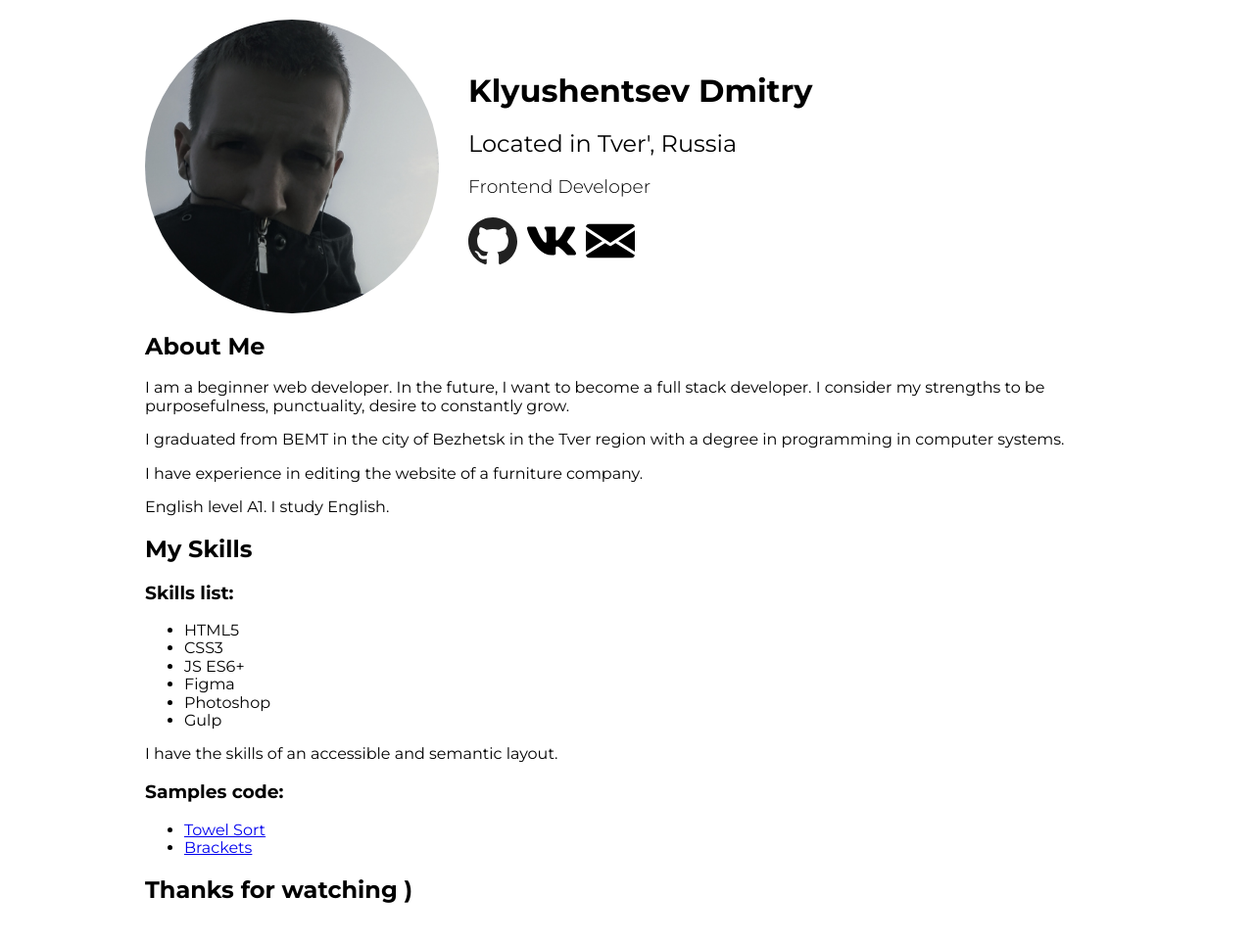
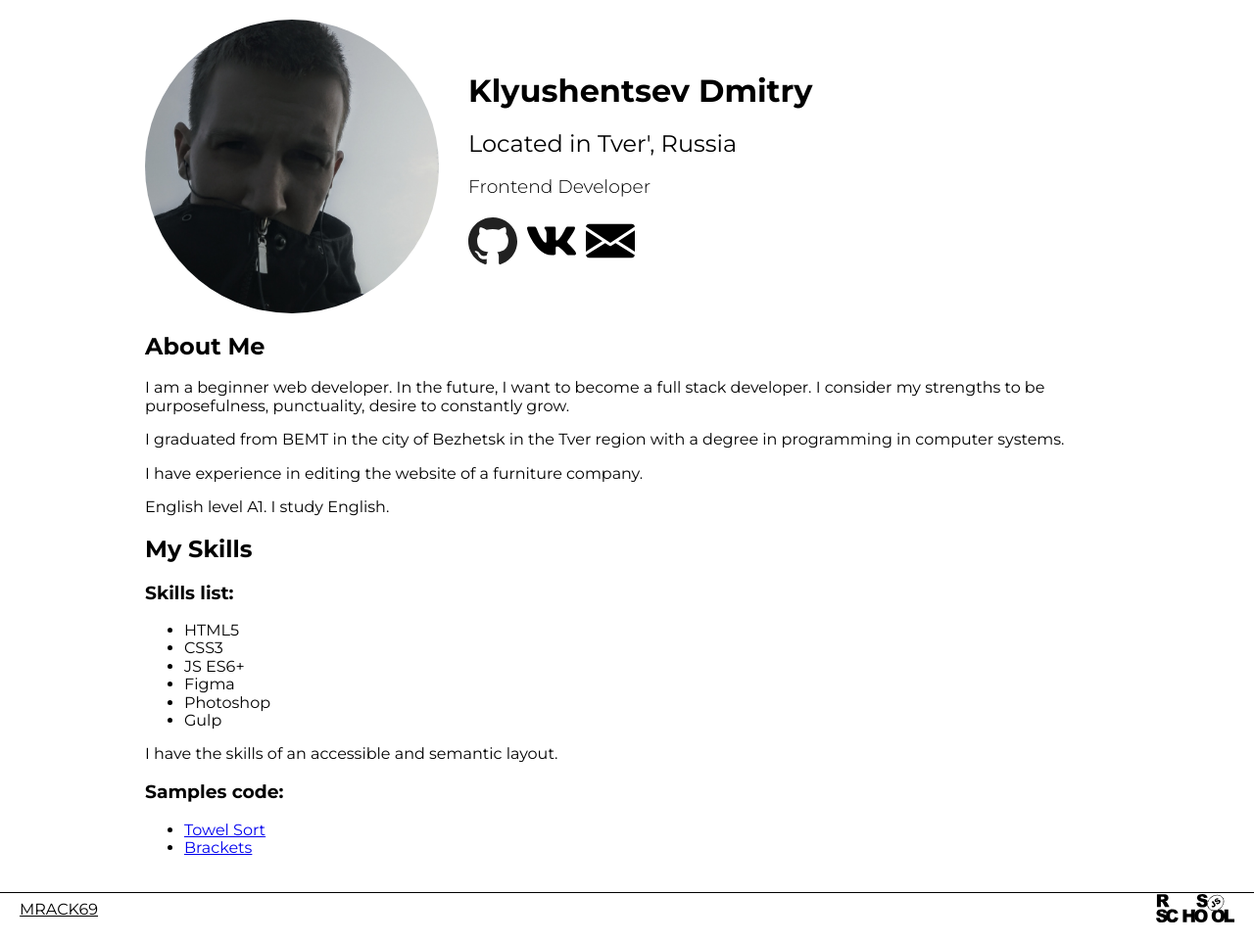
Before and after one commit to mrack69/rsschool-cv, a plain HTML site: page index.html in a window 1280 px wide. Shown: the whole page at 98% size. Drawn offline with Linux system fonts and the light colour scheme.

Commit message:
feat: add footer to cv

```diff
--- a/css/style.css
+++ b/css/style.css
@@ -1,8 +1,12 @@
 body {
+    min-height: 100vh;
     font-family: 'Montserrat', sans-serif;
     font-size: 16px;
     color: black;
     box-sizing: border-box;
+    display: flex;
+    flex-direction: column;
+    justify-content: space-between;
 }
 
 .container {
@@ -60,3 +64,22 @@ body {
     height: 100%;
     width: auto;
 }
+
+.footer {
+    box-sizing: border-box;
+    border-top: 1px solid black;
+    padding: 0 20px;
+    width: 100%;
+    display: flex;
+    justify-content: space-between;
+    align-items: center;
+}
+
+.footer a {
+    font-size: 16px;
+    color: black;
+}
+
+.footer img {
+    width: 80px;
+}
--- a/index.html
+++ b/index.html
@@ -1,4 +1,4 @@
-<!doctype html>
+<!DOCTYPE html>
 <html lang="en">
   <head>
     <meta charset="UTF-8" />
@@ -9,14 +9,14 @@
       href="https://fonts.googleapis.com/css2?family=Montserrat:wght@300;400;700&display=swap"
       rel="stylesheet"
     />
-    <link rel="stylesheet" href="/rsschool-cv/css/normalize.css" />
-    <link rel="stylesheet" href="/rsschool-cv/css/style.css" />
+    <link rel="stylesheet" href="./css/normalize.css" />
+    <link rel="stylesheet" href="./css/style.css" />
   </head>
   <body>
     <div class="container">
       <header class="title">
         <div class="title__photo">
-          <img src="/rsschool-cv/images/portrait.jpg" alt="portrait" />
+          <img src="./images/portrait.jpg" alt="portrait" />
         </div>
         <div class="title__info">
           <h1>Klyushentsev Dmitry</h1>
@@ -26,17 +26,17 @@
             <ul>
               <li class="soclink__link">
                 <a href="https://github.com/mrack69" target="_blank"
-                  ><img src="/rsschool-cv/images/github.svg" alt="github"
+                  ><img src="./images/github.svg" alt="github"
                 /></a>
               </li>
               <li class="soclink__link">
                 <a href="https://vk.com/mrack96" target="_blank"
-                  ><img src="/rsschool-cv/images/vk.svg" alt="vk"
+                  ><img src="./images/vk.svg" alt="vk"
                 /></a>
               </li>
               <li class="soclink__link">
                 <a href="mailto:klyushentsev@gmail.com"
-                  ><img src="/rsschool-cv/images/email.svg" alt="email"
+                  ><img src="./images/email.svg" alt="email"
                 /></a>
               </li>
             </ul>
@@ -75,9 +75,7 @@
           <h3>Samples code:</h3>
           <ul>
             <li>
-              <a href="https://github.com/mrack69/towel-sort"
-                >Towel Sort</a
-              >
+              <a href="https://github.com/mrack69/towel-sort">Towel Sort</a>
             </li>
             <li>
               <a href="https://github.com/mrack69/brackets">Brackets</a>
@@ -85,10 +83,12 @@
           </ul>
         </section>
       </main>
-
-      <footer>
-        <h2>Thanks for watching )</h2>
-      </footer>
     </div>
+    <footer class="footer">
+      <a href="https://github.com/mrack69" target="_blank">MRACK69</a>
+      <a href="https://rs.school/js/" target="_blank">
+        <img src="images/rs_school_js.svg" alt="github" />
+      </a>
+    </footer>
   </body>
 </html>
```
Also changed, not shown: images/rs_school_js.svg (added).
